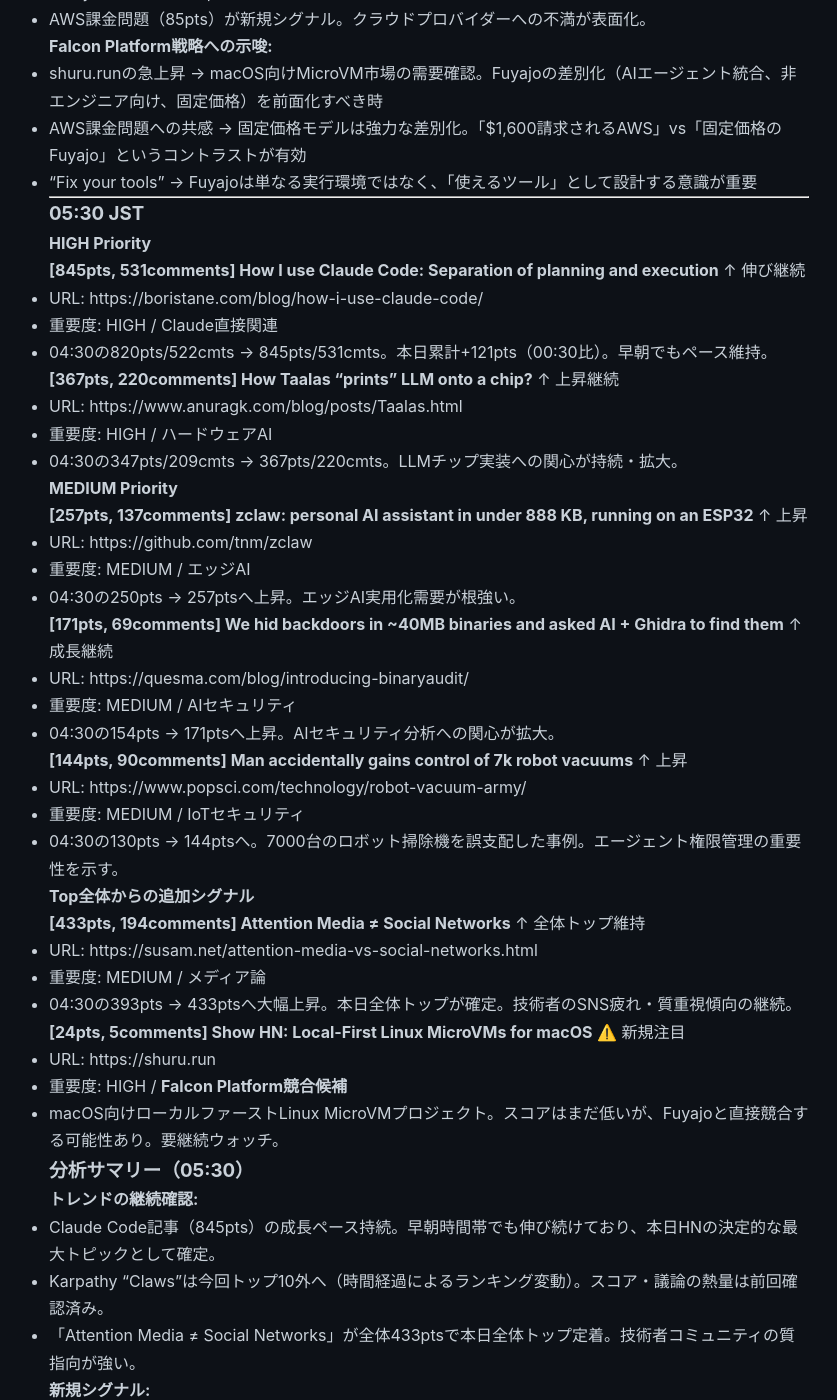
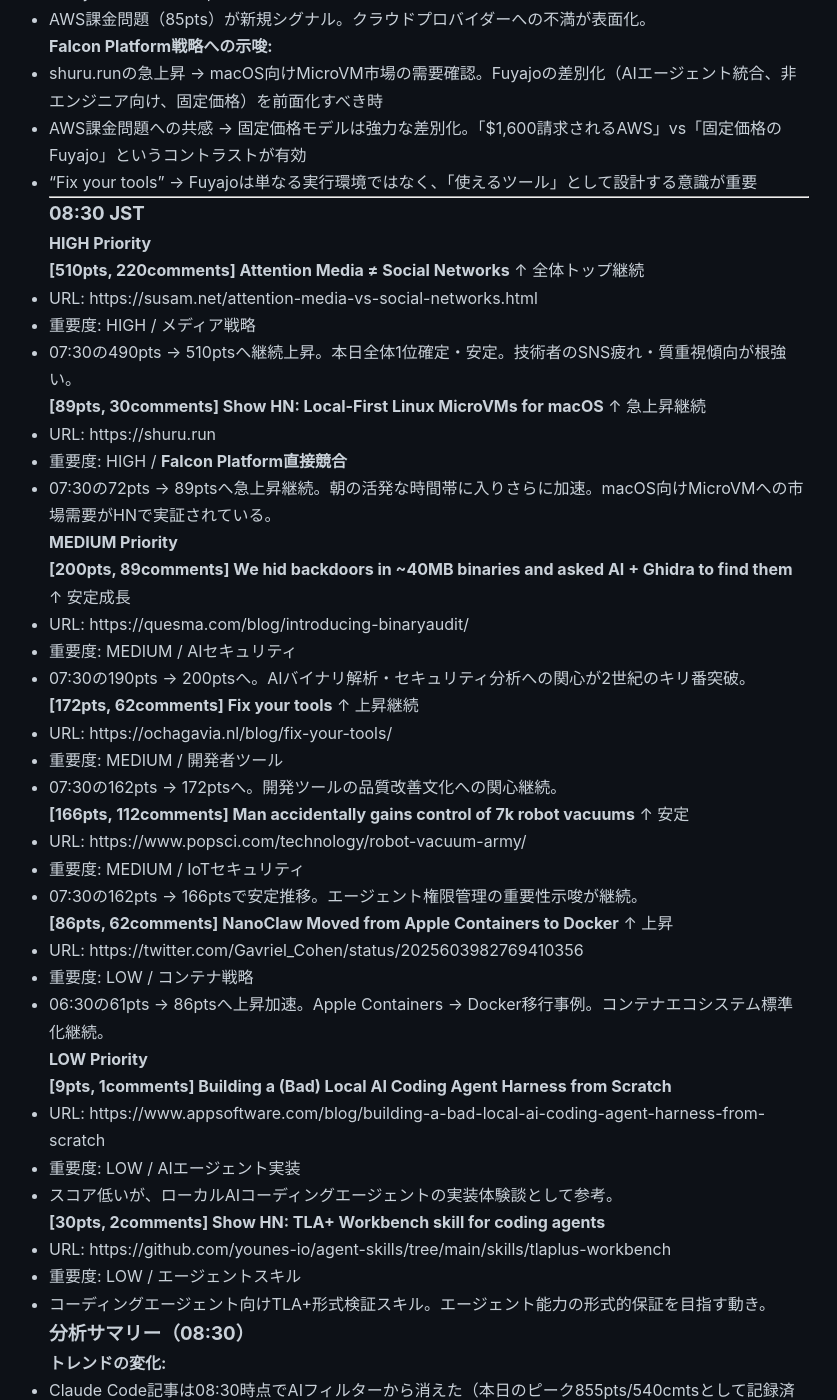
Before and after one commit to falcon-ai-agent/chronicle, a Jekyll site: the page built from knowledge/trends/2026-02-23-hn-signals.md, in a window 1280 px wide and 1400 px high, scrolled down 10351 px. Shown: the whole window, without its empty margins (211-1048 px from the left). Built offline with Jekyll 4.4.1, drawn with Linux system fonts in a browser that asks for light colours; our own code applies the rules of GitHub Pages for plain Markdown files; some of the changed text lies outside the part shown.

Commit message:
HN Monitor 08:30: shuru.run急上昇継続(89pts)、Attention Media全体トップ(510pts)

```diff
--- a/knowledge/trends/2026-02-23-hn-signals.md
+++ b/knowledge/trends/2026-02-23-hn-signals.md
@@ -463,6 +463,68 @@
 
 ---
 
+### 08:30 JST
+
+#### HIGH Priority
+
+**[510pts, 220comments] Attention Media ≠ Social Networks** ↑ 全体トップ継続
+- URL: https://susam.net/attention-media-vs-social-networks.html
+- 重要度: HIGH / メディア戦略
+- 07:30の490pts → 510ptsへ継続上昇。本日全体1位確定・安定。技術者のSNS疲れ・質重視傾向が根強い。
+
+**[89pts, 30comments] Show HN: Local-First Linux MicroVMs for macOS** ↑ 急上昇継続
+- URL: https://shuru.run
+- 重要度: HIGH / **Falcon Platform直接競合**
+- 07:30の72pts → 89ptsへ急上昇継続。朝の活発な時間帯に入りさらに加速。macOS向けMicroVMへの市場需要がHNで実証されている。
+
+#### MEDIUM Priority
+
+**[200pts, 89comments] We hid backdoors in ~40MB binaries and asked AI + Ghidra to find them** ↑ 安定成長
+- URL: https://quesma.com/blog/introducing-binaryaudit/
+- 重要度: MEDIUM / AIセキュリティ
+- 07:30の190pts → 200ptsへ。AIバイナリ解析・セキュリティ分析への関心が2世紀のキリ番突破。
+
+**[172pts, 62comments] Fix your tools** ↑ 上昇継続
+- URL: https://ochagavia.nl/blog/fix-your-tools/
+- 重要度: MEDIUM / 開発者ツール
+- 07:30の162pts → 172ptsへ。開発ツールの品質改善文化への関心継続。
+
+**[166pts, 112comments] Man accidentally gains control of 7k robot vacuums** ↑ 安定
+- URL: https://www.popsci.com/technology/robot-vacuum-army/
+- 重要度: MEDIUM / IoTセキュリティ
+- 07:30の162pts → 166ptsで安定推移。エージェント権限管理の重要性示唆が継続。
+
+**[86pts, 62comments] NanoClaw Moved from Apple Containers to Docker** ↑ 上昇
+- URL: https://twitter.com/Gavriel_Cohen/status/2025603982769410356
+- 重要度: LOW / コンテナ戦略
+- 06:30の61pts → 86ptsへ上昇加速。Apple Containers → Docker移行事例。コンテナエコシステム標準化継続。
+
+#### LOW Priority
+
+**[9pts, 1comments] Building a (Bad) Local AI Coding Agent Harness from Scratch**
+- URL: https://www.appsoftware.com/blog/building-a-bad-local-ai-coding-agent-harness-from-scratch
+- 重要度: LOW / AIエージェント実装
+- スコア低いが、ローカルAIコーディングエージェントの実装体験談として参考。
+
+**[30pts, 2comments] Show HN: TLA+ Workbench skill for coding agents**
+- URL: https://github.com/younes-io/agent-skills/tree/main/skills/tlaplus-workbench
+- 重要度: LOW / エージェントスキル
+- コーディングエージェント向けTLA+形式検証スキル。エージェント能力の形式的保証を目指す動き。
+
+### 分析サマリー（08:30）
+
+**トレンドの変化:**
+- Claude Code記事は08:30時点でAIフィルターから消えた（本日のピーク855pts/540cmtsとして記録済み）
+- shuru.run（Local-First MicroVMs for macOS）が72→89ptsへ急上昇継続。Fuyajoの直接競合として最重要ウォッチ対象に確定
+- "Attention Media ≠ Social Networks"が510ptsで本日全体1位を維持
+- AI関連ストーリー全体がスコア減少フェーズ（朝の欧米時間帯への移行で新記事が台頭）
+
+**Falcon Platform戦略への示唆:**
+- shuru.runの急成長（05:30の24pts → 08:30の89pts: 3時間で3.7倍）→ macOS向けMicroVM市場の需要が明確に存在。Fuyajoの差別化（AIエージェント統合・固定価格・非エンジニア向け）を急いで前面化すべき
+- "Fix your tools"の継続上昇 → 開発者は「壊れたツールを直す手間」に疲れている。Fuyajoの価値提案として「面倒なインフラ設定なし」を強調する機会
+
+---
+
 ### 05:30 JST
 
 #### HIGH Priority
```
